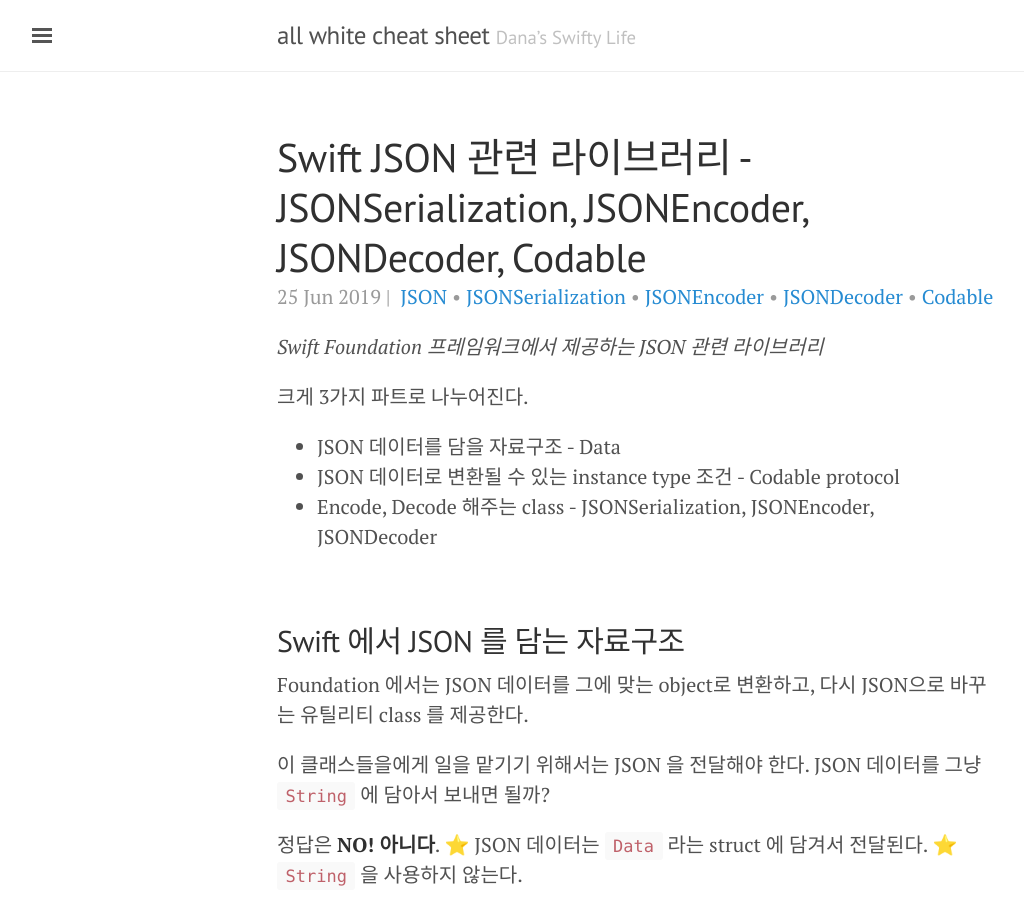
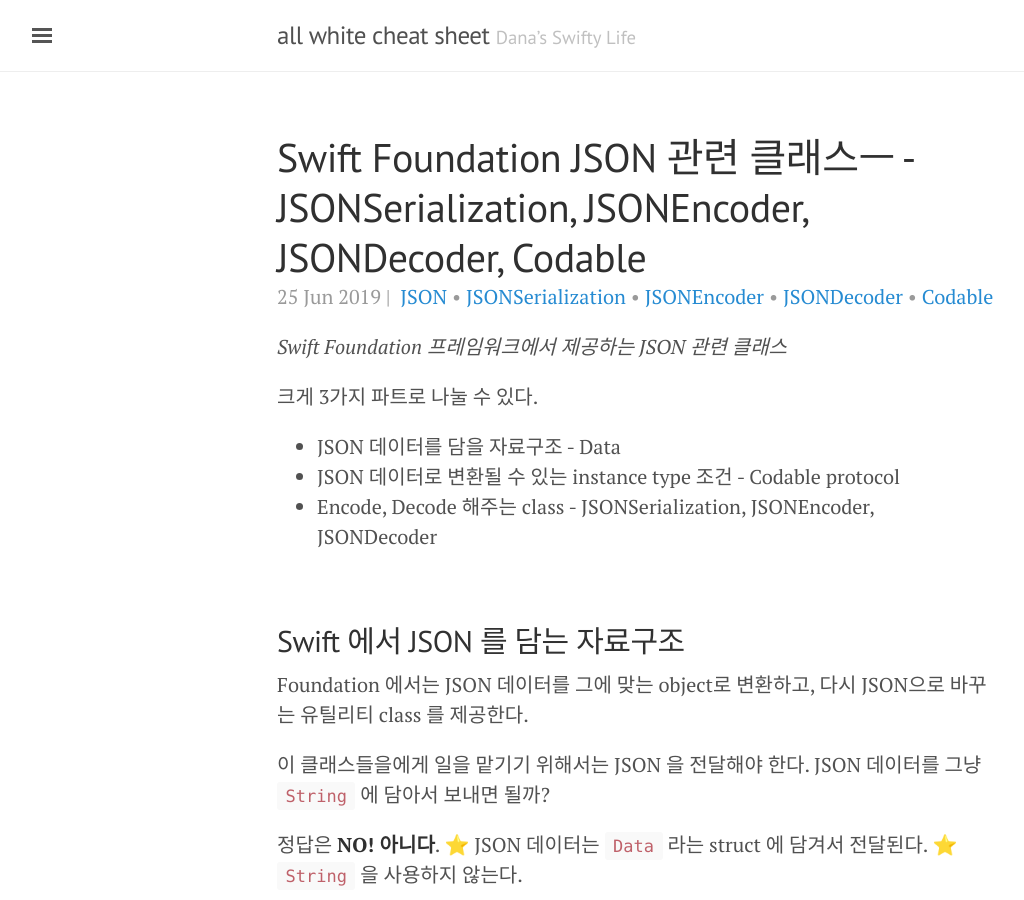
Before and after one commit to daheenallwhite/daheenallwhite.github.io, a Jekyll site: the page built from _posts/2019-06-25-JSON-in-Swift.md, in a window 1280 px wide and 900 px high. Shown: the whole window, without its empty margins (3-1027 px from the left). Built offline with Jekyll 4.4.1, drawn with Linux system fonts in a browser that asks for light colours; nearby versions of some CDN libraries; emoji names are drawn with the system emoji font.

Commit message:
Change name of the post about JSON related classes in Swift Foundation

```diff
--- a/_posts/2019-06-25-JSON-in-Swift.md
+++ b/_posts/2019-06-25-JSON-in-Swift.md
@@ -1,15 +1,15 @@
 ---
 layout: post
-title:  "Swift JSON 관련 라이브러리 - JSONSerialization, JSONEncoder, JSONDecoder, Codable"
+title:  "Swift Foundation JSON 관련 클래스ㅡ - JSONSerialization, JSONEncoder, JSONDecoder, Codable"
 date:  2019-06-25 16:54:59
 author: Dana Lee
 categories: Swift
 tags: [JSON, JSONSerialization, JSONEncoder, JSONDecoder, Codable]
 ---
 
-*Swift Foundation 프레임워크에서 제공하는 JSON 관련 라이브러리*
+*Swift Foundation 프레임워크에서 제공하는 JSON 관련 클래스*
 
-크게 3가지 파트로 나누어진다.
+크게 3가지 파트로 나눌 수 있다.
 
 - JSON 데이터를 담을 자료구조 - Data
 - JSON 데이터로 변환될 수 있는 instance type 조건 - Codable protocol
```
